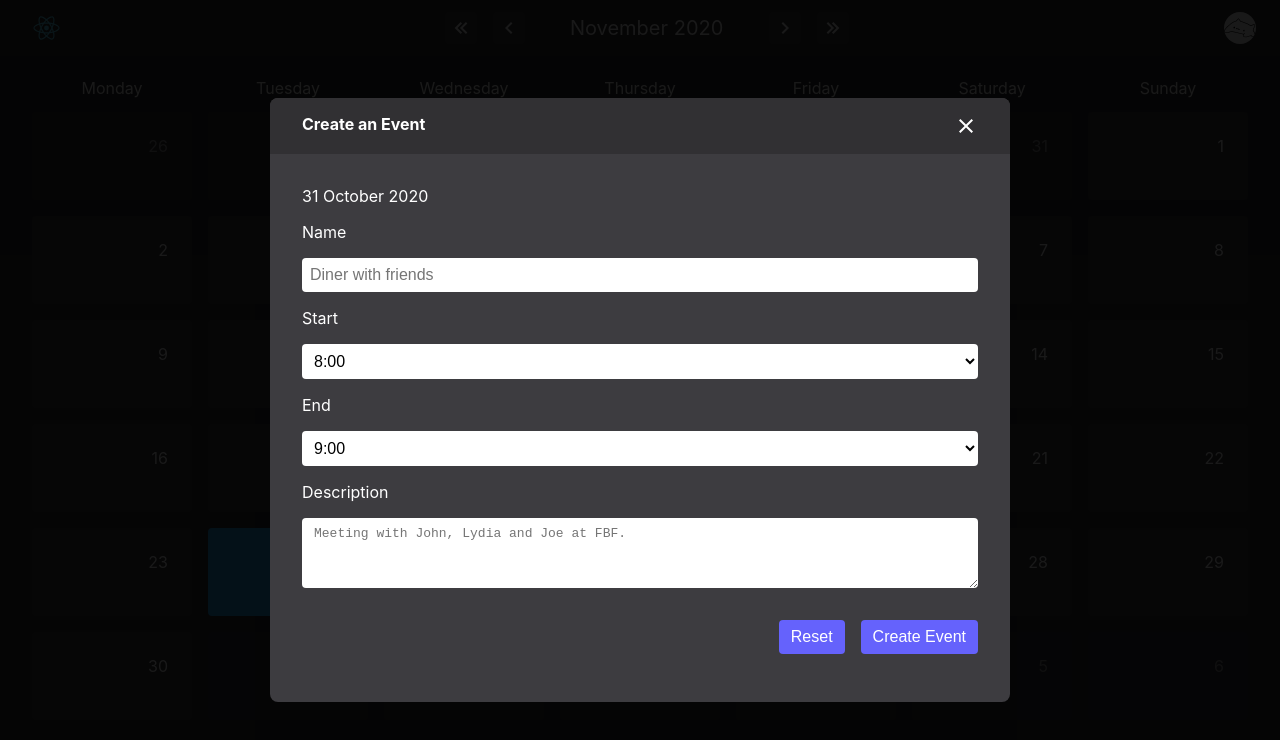
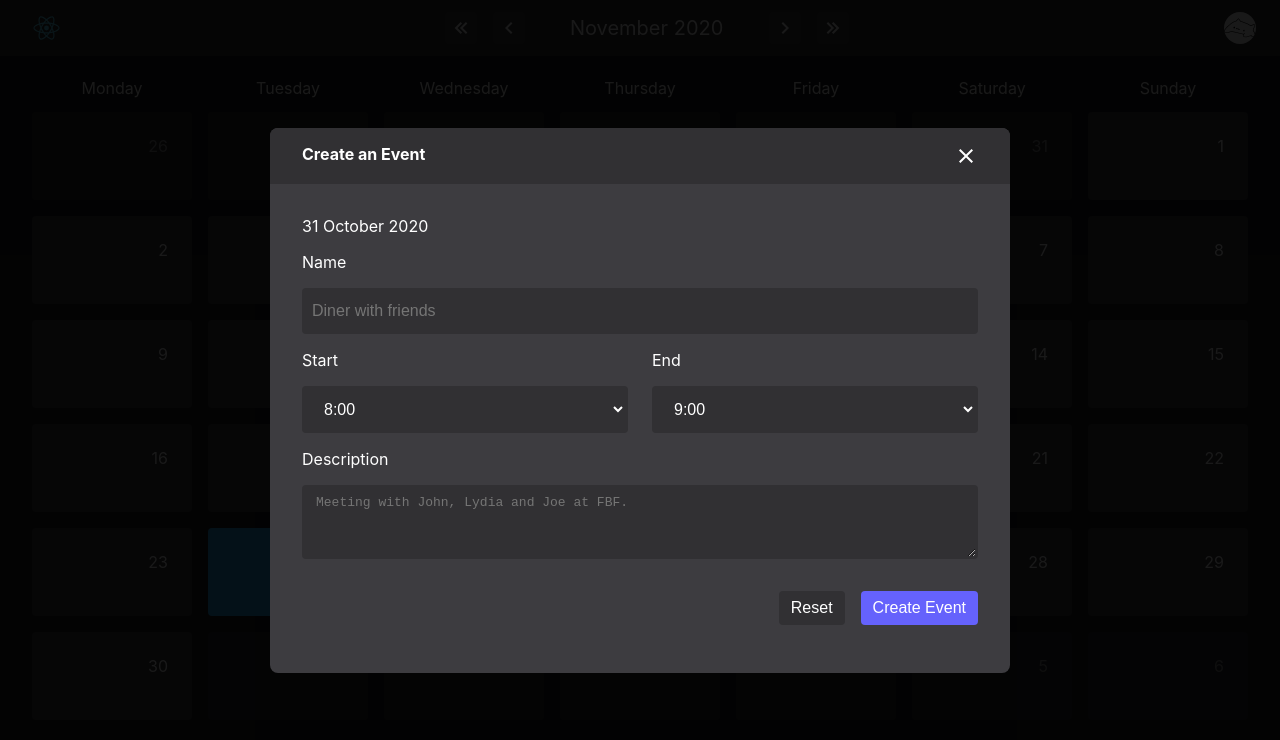
Before and after one commit to RmnRss/ts-react-calendar-app, a React (Create React App) app: page / in a window 1280 px wide. Both pictures are taken after a click on the element "31". Shown: the top 740 px of the page. Built offline with nearby package versions, Linux system fonts and the light colour scheme.

Commit message:
editing form style and layout

```diff
--- a/src/components/EventCreationForm.tsx
+++ b/src/components/EventCreationForm.tsx
@@ -17,6 +17,12 @@ const FormHolder = styled(Form)`
   padding: 1rem 0;
 
   width: 100%;
+`;
+
+const HoursRow = styled.div`
+  display: grid;
+  grid-template-columns: 1fr 1fr;
+  grid-gap: 1.5rem;
 `;
 
 const ActionButtons = styled.div`
@@ -90,6 +96,8 @@ export const EventCreationForm: React.FC<Props> = ({
           <label htmlFor={"title"}>Name</label>
           <TextInput name={"title"} placeholder={"Diner with friends"} />
 
+          <HoursRow>
+            <div>
               <label htmlFor={"startingHour"}>Start</label>
               <Select name="startingHour">
                 {getHoursOfADay(date).map((item) => (
@@ -98,7 +106,8 @@ export const EventCreationForm: React.FC<Props> = ({
                   </option>
                 ))}
               </Select>
-
+            </div>
+            <div>
               <label htmlFor={"endingHour"}>End</label>
               <Select name="endingHour">
                 {getHoursOfADay(date).map((item) => (
@@ -107,6 +116,8 @@ export const EventCreationForm: React.FC<Props> = ({
                   </option>
                 ))}
               </Select>
+            </div>
+          </HoursRow>
 
           <label htmlFor={"description"}>Description</label>
           <TextArea
@@ -115,7 +126,7 @@ export const EventCreationForm: React.FC<Props> = ({
           />
 
           <ActionButtons>
-            <SubmitButton color={"primary"} type="reset">
+            <SubmitButton color={"darkLight"} type="reset">
               Reset
             </SubmitButton>
 
--- a/src/components/inputs/Select.tsx
+++ b/src/components/inputs/Select.tsx
@@ -12,7 +12,10 @@ const Container = styled.div`
 
 const CustomSelect = styled.select`
   width: 100%;
-  padding: 0.5rem;
+  padding: 0.75rem 1rem;
+
+  background-color: ${(props) => props.theme.darkLight};
+  color: ${(props) => props.theme.light};
 `;
 
 export const Select = (props: FieldHookConfig<string>) => {
--- a/src/components/inputs/TextArea.tsx
+++ b/src/components/inputs/TextArea.tsx
@@ -13,6 +13,9 @@ const Container = styled.div`
 const CustomTextArea = styled.textarea`
   width: 100%;
   padding: 0.5rem 0.75rem 2rem 0.75rem;
+
+  background-color: ${(props) => props.theme.darkLight};
+  color: ${(props) => props.theme.light};
 `;
 
 export const TextArea = (props: FieldHookConfig<string>) => {
--- a/src/components/inputs/TextInput.tsx
+++ b/src/components/inputs/TextInput.tsx
@@ -12,7 +12,10 @@ const Container = styled.div`
 
 const CustomTextField = styled.input`
   width: 100%;
-  padding: 0.5rem;
+  padding: 0.75rem 0.5rem;
+
+  background-color: ${(props) => props.theme.darkLight};
+  color: ${(props) => props.theme.light};
 `;
 
 export const TextInput = (props: FieldHookConfig<string>) => {
--- a/src/styles/global.js
+++ b/src/styles/global.js
@@ -11,7 +11,7 @@ export const GlobalStyle = createGlobalStyle`
 
   body {
     color: ${(props) => props.theme.light};
-    background-color: ${(props) => props.theme.darkLight};
+    background-color: ${(props) => props.theme.dark};
 
     font-family: -apple-system, BlinkMacSystemFont, 'Segoe UI', 'Roboto', 'Oxygen',
     'Ubuntu', 'Cantarell', 'Fira Sans', 'Droid Sans', 'Helvetica Neue',
@@ -41,8 +41,14 @@ export const GlobalStyle = createGlobalStyle`
     font-size: 1em;
 
     outline: none;
-    border: none;
+    border: 2px solid transparent;
     border-radius: ${(props) => props.theme.radius};
+
+    transition: border-color 0.3s ease;
+
+    &:focus {
+      border-color: ${(props) => props.theme.primary};
+    }
   }
 
   @keyframes spin {
```
Lines whose indentation alone changed are shown as unchanged.
